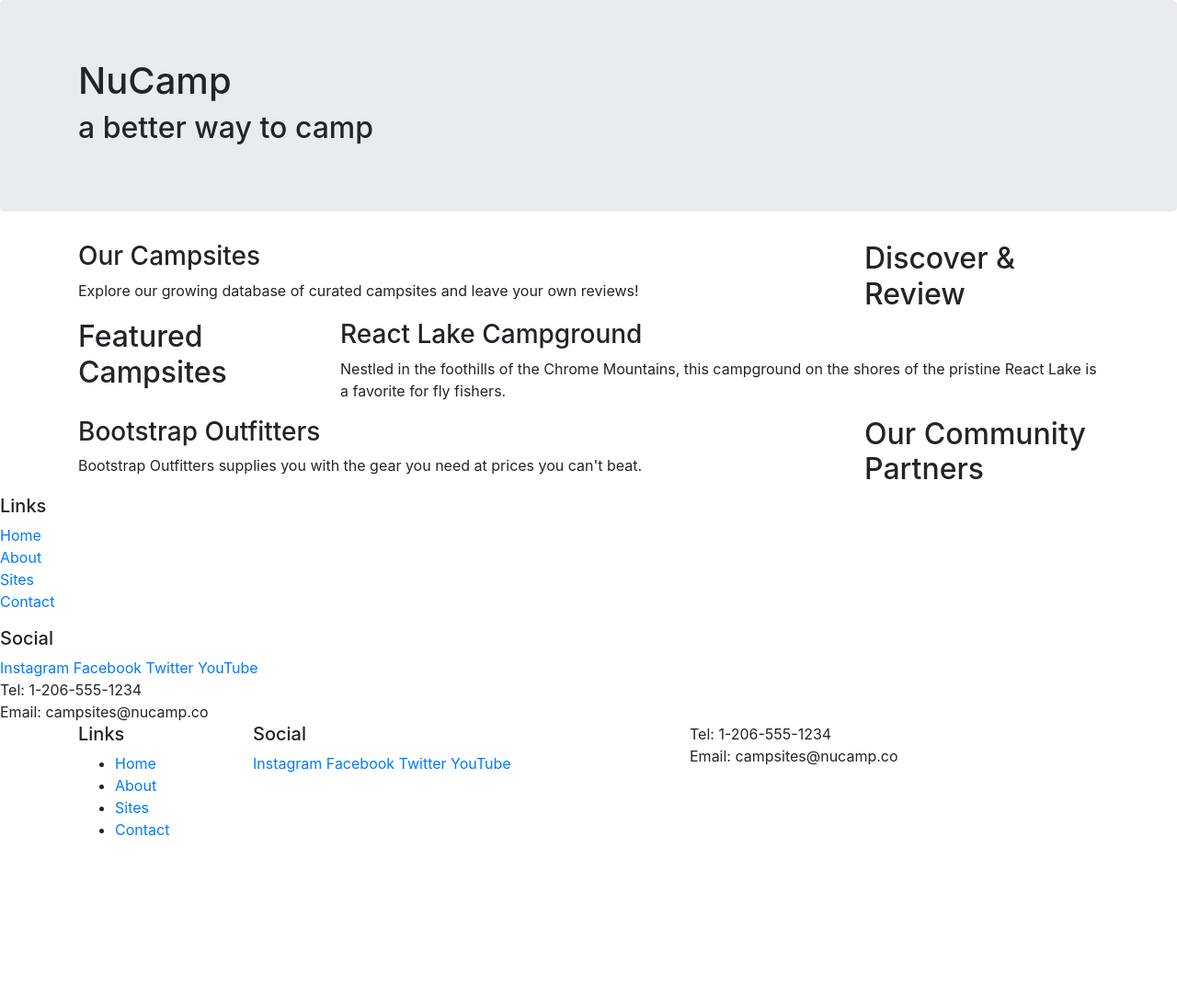
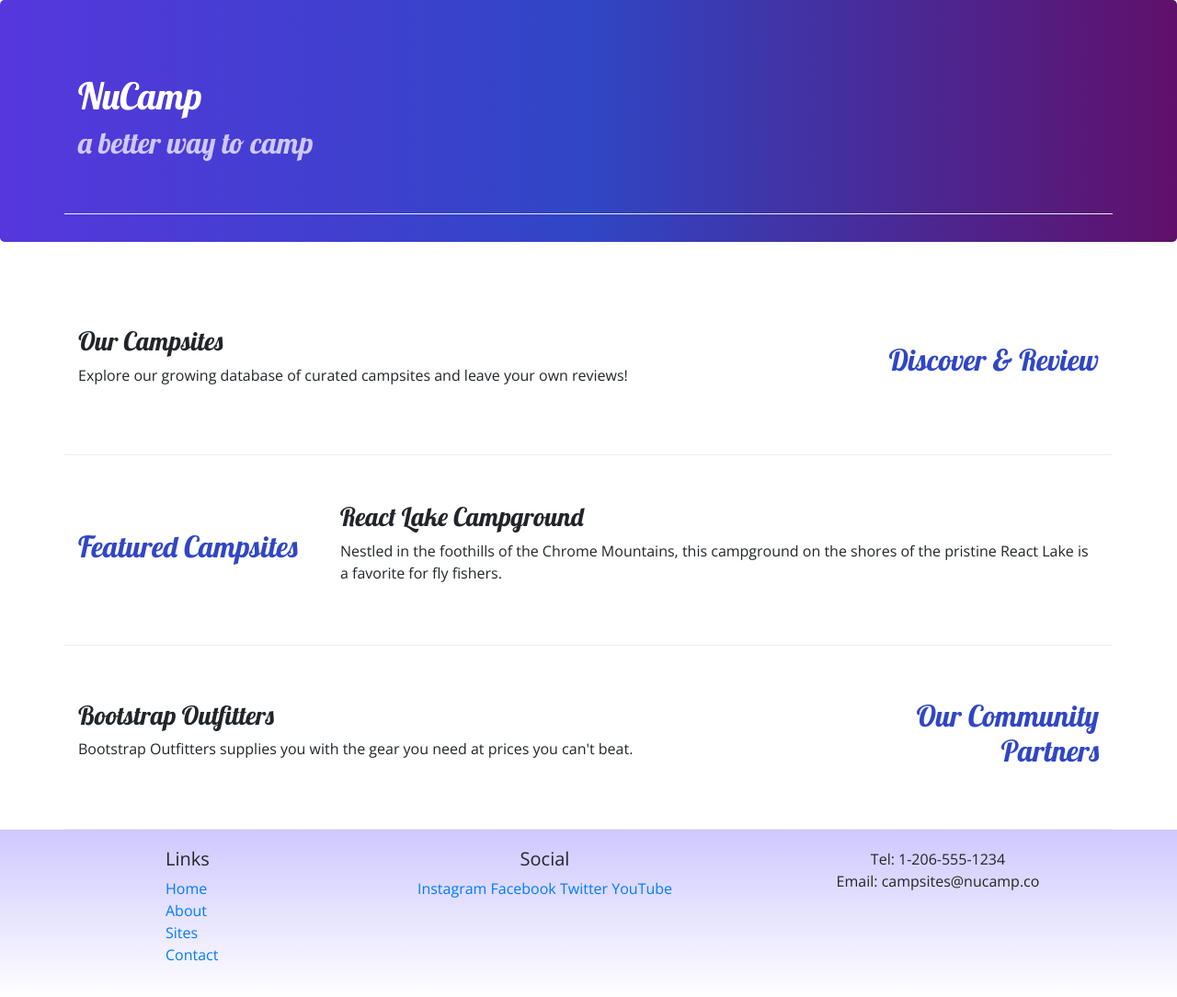
Before and after one commit to SelvaMohandoss06/NucampTraing, a website: page 2-Bootstrap/nucampsite/index.html in a window 1280 px wide. Shown: the whole page at 92% size. Before the commit the page ends 930 px from the top, so only its background shows below. Drawn offline with nearby package versions, Linux system fonts and the light colour scheme.

Commit message:
MyFirstBootStrap

```diff
--- /dev/null
+++ b/2-Bootstrap/nucampsite/css/styles.css
@@ -0,0 +1,32 @@
+body {
+    font-family: "Open Sans", sans-serif;
+}
+
+h1, h2, h3 {
+    font-family: "Lobster", cursive;
+}
+
+h2 {
+    color: #3046C5;
+}
+
+header h2 {
+    color: #CEC8FF;
+}
+
+footer {
+    background-image: linear-gradient(#CEC8FF, white);
+    padding: 20px 0;
+}
+
+.jumbotron {
+    padding: 30px;
+    background-image: linear-gradient(to right, #5637DD, #3046C5, #60106B);
+    color: white;
+}
+
+.row-content {
+    padding: 50px 0;
+    border-bottom: 1px ridge;
+    min-height: 200px;
+}
--- a/2-Bootstrap/nucampsite/index.html
+++ b/2-Bootstrap/nucampsite/index.html
@@ -5,6 +5,8 @@
     <meta charset="utf-8" />
     <meta name="viewport" content="width=device-width, initial-scale=1" />
     <link rel="stylesheet" href="node_modules/bootstrap/dist/css/bootstrap.min.css" />
+    <link rel="stylesheet" href="https://fonts.googleapis.com/css?family=Lobster|Open+Sans" />
+    <link rel="stylesheet" href="css/styles.css" />
     <title>NuCamp: A Better Way To Camp</title>
 </head>
 
@@ -12,7 +14,7 @@
 
     <header class="jumbotron">
         <div class="container">
-        <div class="row">
+        <div class="row row-content align-items-center">
         <div class="col">
             <h1>NuCamp</h1>
             <h2>a better way to camp</h2>
@@ -22,9 +24,9 @@
     </header>
 
    <div class="container">
-        <div class="row">
+        <div class="row row-content align-items-center">
             <div class="col-sm-4 order-sm-last col-md-3">
-                <h2>Discover & Review</h2>
+                <h2 class="text-sm-right">Discover & Review</h2>
             </div>
             <div class="col">
                 <h3>Our Campsites</h3>
@@ -32,7 +34,7 @@
             </div>
         </div>
 
-        <div class="row">
+        <div class="row row-content align-items-center">
             <div class="col-sm-4 col-md-3">
                 <h2>Featured Campsites</h2>
             </div>
@@ -42,9 +44,9 @@
    			</div>
         </div>
 
-        <div class="row">
+        <div class="row row-content align-items-center">
             <div class="col-sm-4 order-sm-last col-md-3">
-                <h2>Our Community Partners</h2>
+                <h2 class="text-sm-right">Our Community Partners</h2>
             </div>
             <div class="col">
                 <h3>Bootstrap Outfitters</h3>
@@ -54,51 +56,30 @@
     </div>
 
     <footer>
-        <div>
-            <h5>Links</h5>
-            <ul class="list-unstyled">
-                <li><a href="#">Home</a></li>
-                <li><a href="#">About</a></li>
-                <li><a href="#">Sites</a></li>
-                <li><a href="#">Contact</a></li>
-            </ul>
-        </div>
-        <div>
-            <h5>Social</h5>
-            <a href="http://instagram.com/">Instagram</a>
-            <a href="http://facebook.com/">Facebook</a>
-            <a href="http://twitter.com/">Twitter</a>
-            <a href="http://youtube.com/">YouTube</a>
-        </div>
-        <div>
-            Tel: 1-206-555-1234<br />
-            Email: campsites@nucamp.co
-        </div><footer>
         <div class="container">
             <div class="row">
-                <div class="col-4 col-sm-2">
+                <div class="col-4 col-sm-2 offset-1">
                     <h5>Links</h5>
-            		<ul>
+                    <ul class="list-unstyled">
                         <li><a href="#">Home</a></li>
                         <li><a href="#">About</a></li>
                         <li><a href="#">Sites</a></li>
                         <li><a href="#">Contact</a></li>
                     </ul>
                 </div>
-                <div class="col-6 col-sm-5">
-                	<h5>Social</h5>
+                <div class="col-6 col-sm-5 text-center">
+                    <h5>Social</h5>
                     <a href="http://instagram.com/">Instagram</a>
                     <a href="http://facebook.com/">Facebook</a>
                     <a href="http://twitter.com/">Twitter</a>
                     <a href="http://youtube.com/">YouTube</a>
                 </div>
-                <div class="col-sm-4">
+                <div class="col-sm-4 text-center">
                     Tel: 1-206-555-1234<br />
                     Email: campsites@nucamp.co
                 </div>
-           </div>
+            </div>
         </div>
-
     </footer>
     <script src="node_modules/jquery/dist/jquery.slim.min.js"></script>
     <script src="node_modules/popper.js/dist/umd/popper.min.js"></script>
```
